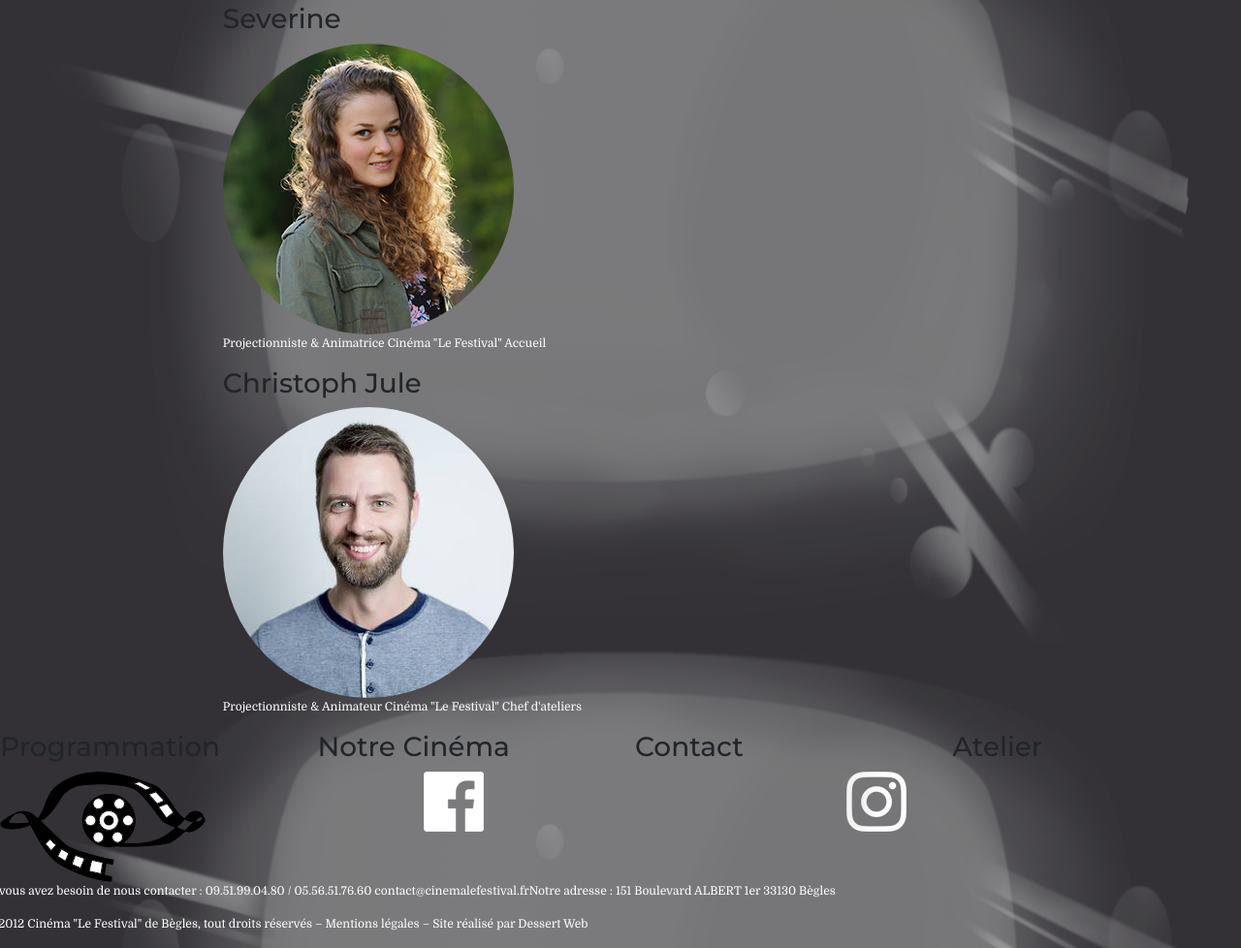
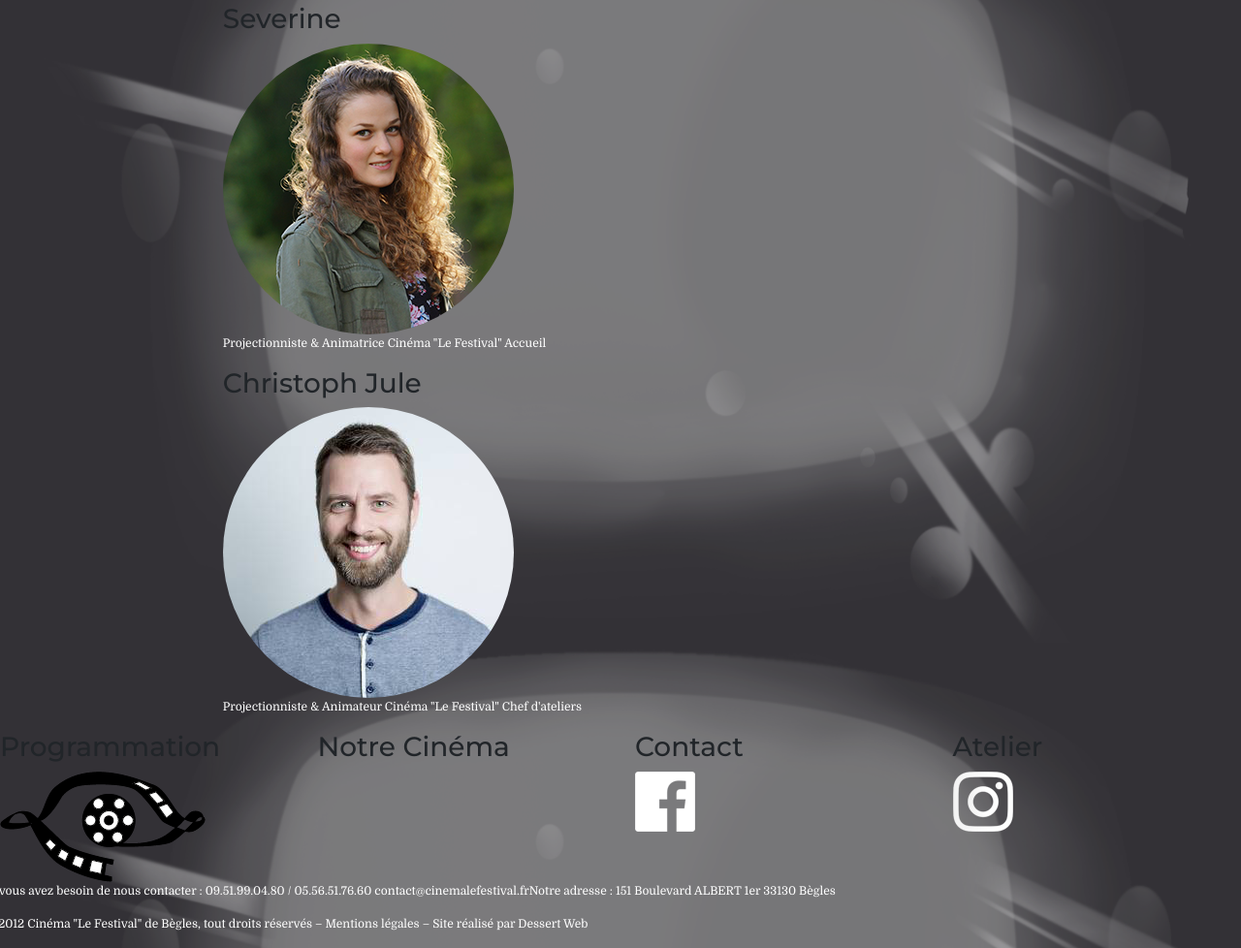
Before and after one commit to lmalucell001/cinemaLeFestival, a plain HTML site: page index.html in a window 1280 px wide. Shown: the part 3337-4315 px from the top of the page at 97% size. Drawn offline with nearby package versions, Linux system fonts and the light colour scheme.

Commit message:
reglage images bas3

```diff
--- a/index.html
+++ b/index.html
@@ -221,6 +221,7 @@
         </div>
         <div class= "row">
             <div class="col"><img src=img-logo\logo.png title="notre logo" alt="notre logo" classe="logo"></div>
+            <div class="col"><p></p></div>
             <div class="col"><img src=img-logo\pngegg_(9).png title="notre page Facebook" alt="notre page Facebook" classe="logo"> </div>
             <div class="col"><img src=img-logo\pngegg_(10).png title="notre Instagram" alt="notre Instagram"classe="logo"></div>
         </div>
```
